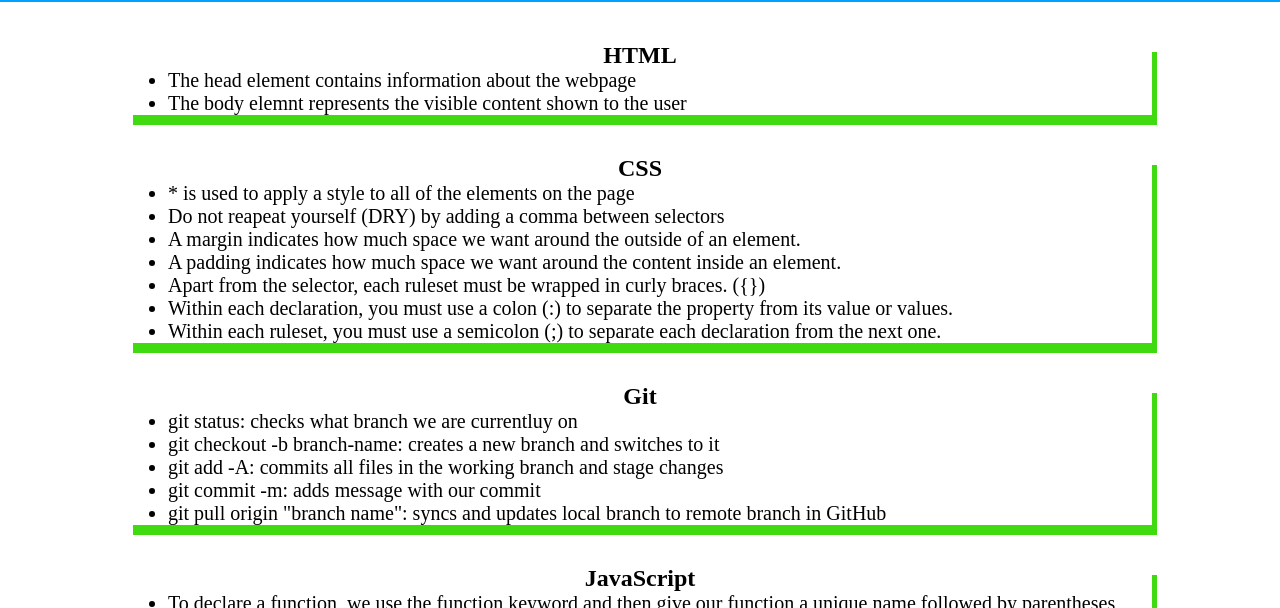
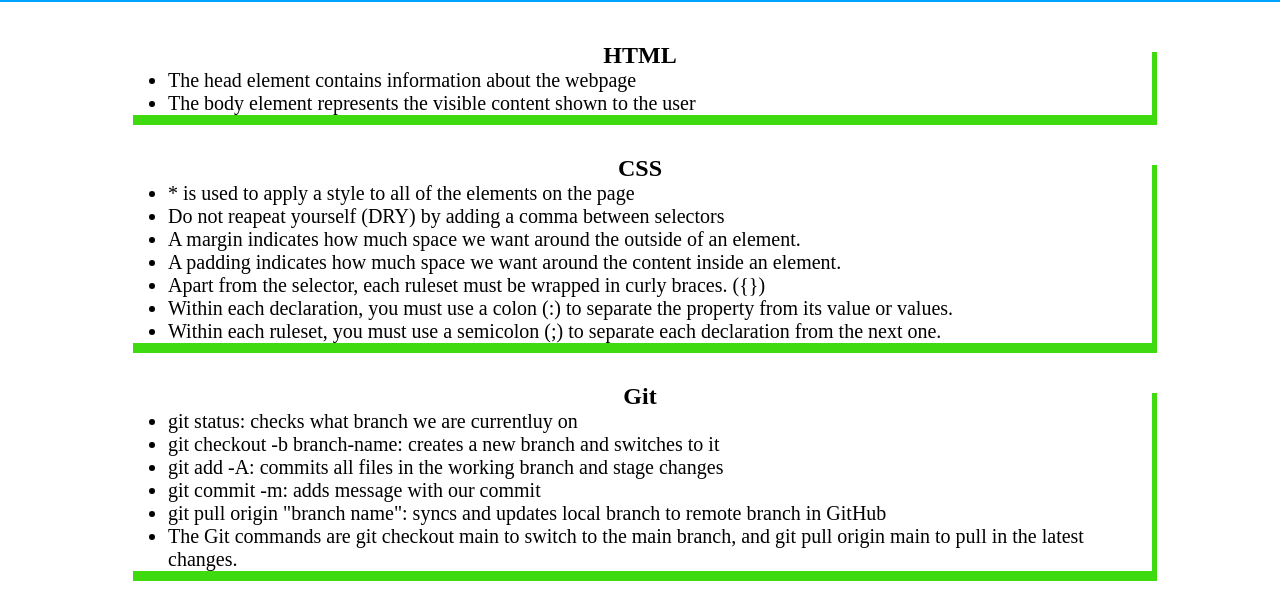
Before and after one commit to KarimB101/Prework-Study-guide, a plain HTML site: page index.html in a window 1280 px wide. Shown: the part 118-726 px from the top of the page. Drawn offline with Linux system fonts and the light colour scheme.

```diff
--- a/index.html
+++ b/index.html
@@ -18,7 +18,7 @@
       <h2>HTML</h2>
       <ul>
           <li>The head element contains information about the webpage</li>
-          <li> The body elemnt represents the visible content shown to the user</li>
+          <li> The body element represents the visible content shown to the user</li>
       </ul>
     </section>
     <section class="card" id="css-section">
@@ -41,6 +41,7 @@
         <li>git add -A: commits all files in the working branch and stage changes</li>
         <Li>git commit -m: adds message with our commit</Li>
         <li>git pull origin "branch name": syncs and updates local branch to remote branch in GitHub</li>
+        <li>The Git commands are git checkout main to switch to the main branch, and git pull origin main to pull in the latest changes.</li>
       </ul>
     </section>
     <section class="card" id="javascript-section">
```
Also changed, not shown: 1 other file.
